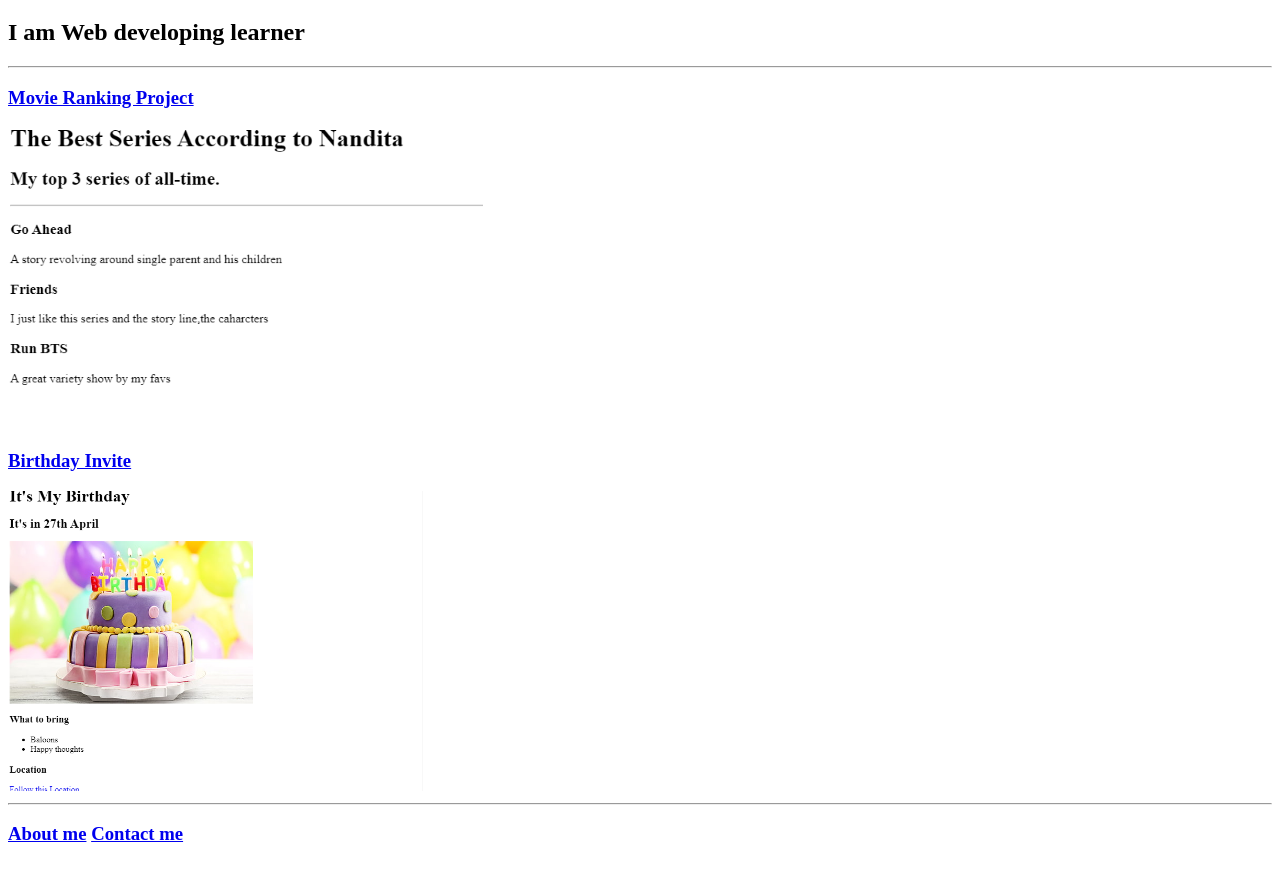
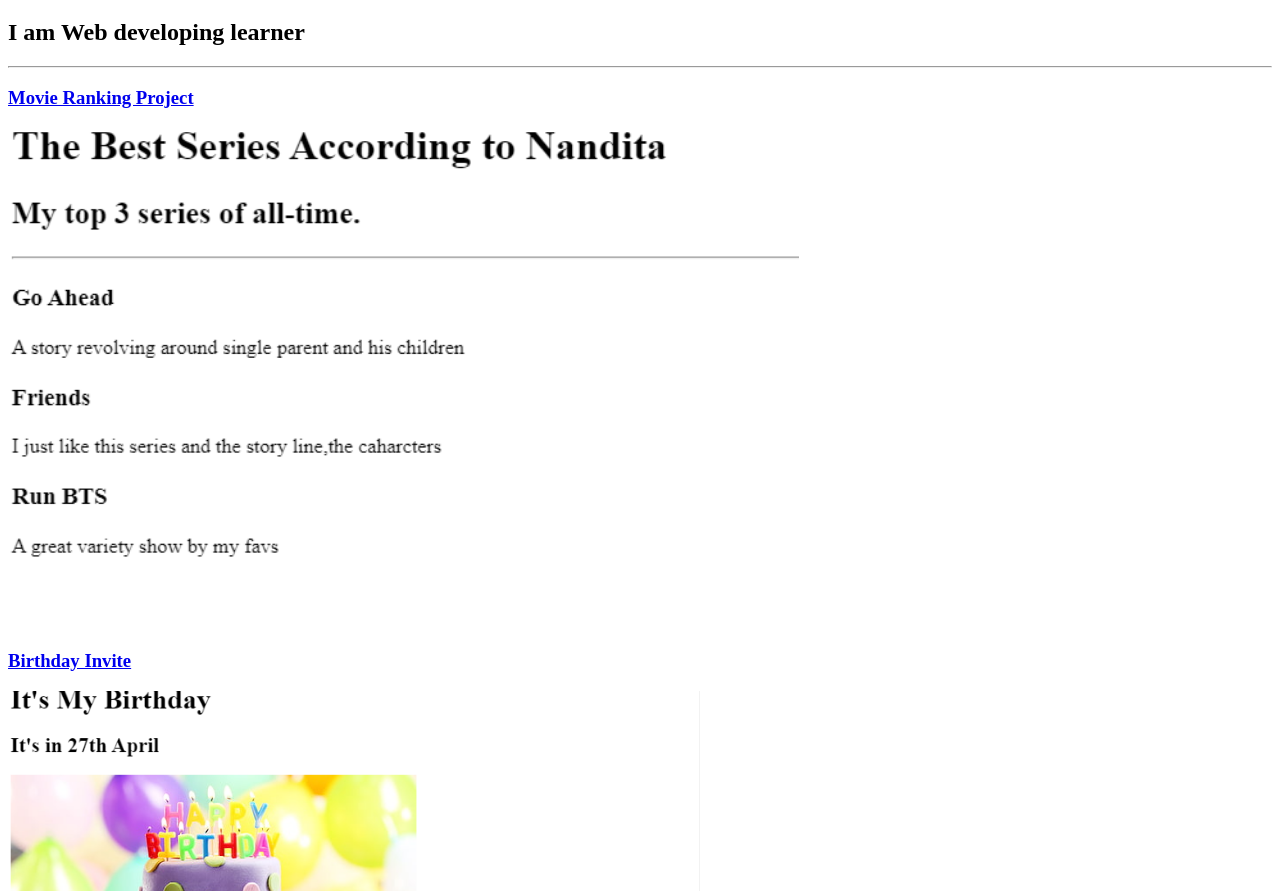
Before and after one commit to Nandita-0429/Html-Portfolio, a plain HTML site: page index.html in a window 1280 px wide. Shown: the part 61-952 px from the top of the page. Before the commit the page ends 925 px from the top, so only its background shows below. Drawn offline with Linux system fonts and the light colour scheme.

Commit message:
index.html

```diff
--- a/index.html
+++ b/index.html
@@ -11,9 +11,9 @@
         <h2>I am Web developing learner</h2>
         <hr>
         <h3><a href="./public/movie-ranking.html" >Movie Ranking Project</a></h3>
-        <img src="./assets/images/Movie rating.png" height="300" alt="Movie Ranking Screenshot">
+        <img src="./assets/images/Movie rating.png" height="500" alt="Movie Ranking Screenshot">
         <h3><a href="./public/birthday-invite.html">Birthday Invite</a></h3>
-        <img src="./assets/images/Birthday.png" height="300" alt="Birthday-Invite Screenshot">
+        <img src="./assets/images/Birthday.png" height="500" alt="Birthday-Invite Screenshot">
         <hr>
         <h3><a href="./public/about.html">About me</a>  <a href="./public/contact.html">Contact me</a></h3>
 </body>
```
